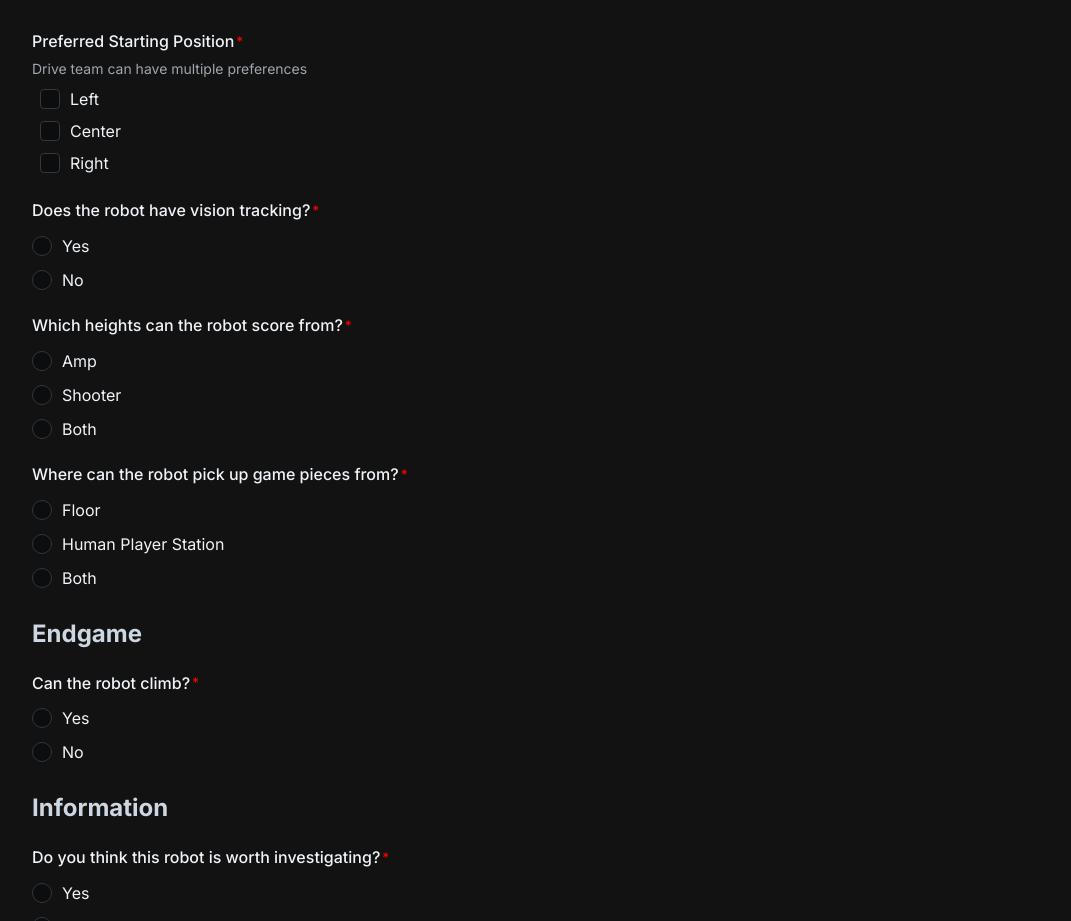
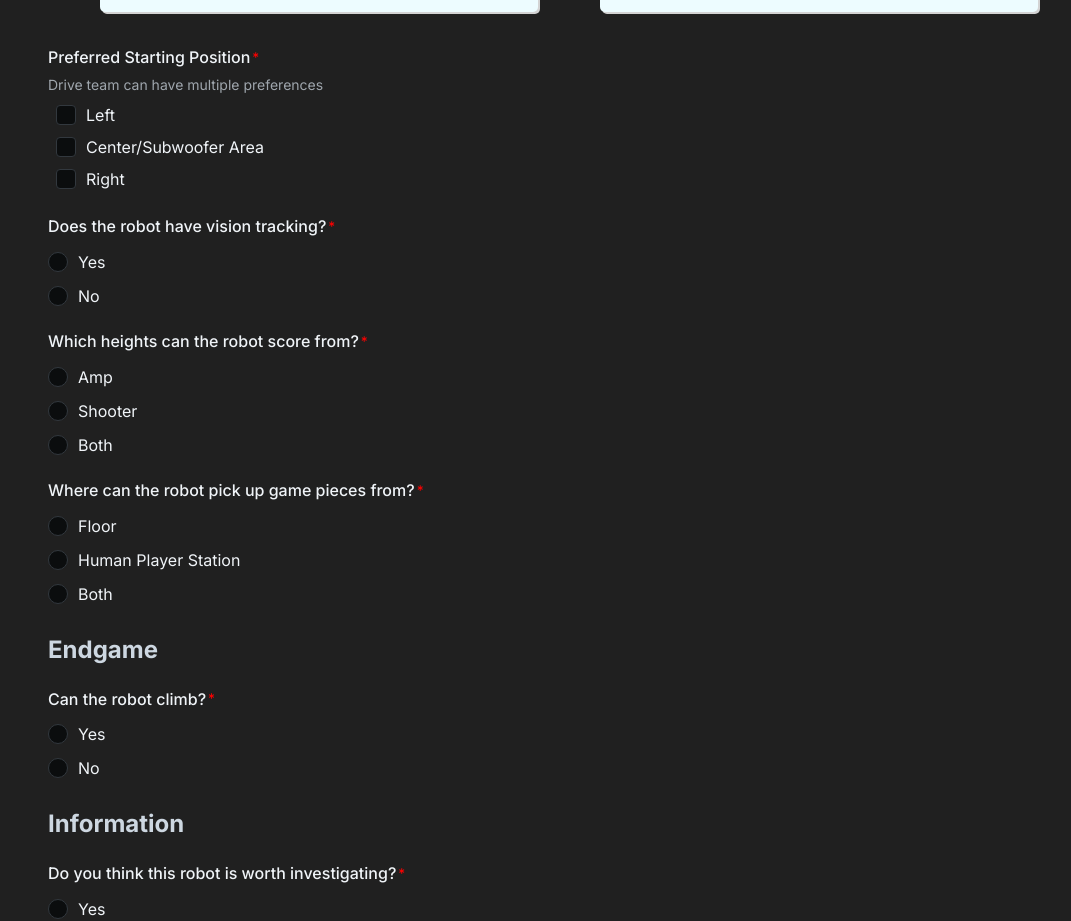
Before and after one commit to arifire21/survey-app-boilerplate, a Next.js app: page /pit-survey in a window 1280 px wide. Shown: the part 910-1831 px from the top of the page, without its empty margins (0-1071 px from the left). Built offline with nearby package versions, Linux system fonts and the light colour scheme.

Commit message:
global styling, bg color and padding on body

```diff
--- a/app/pit-survey/page.js
+++ b/app/pit-survey/page.js
@@ -293,7 +293,7 @@ export default function PitSurveyPage() {
                 <Checkbox label="Left" value='left' checked={leftChecked} onChange={(e) => {setLeft(e.target.checked), handleCheckbox(e.target.value, e.target.checked)}}/>
               </ListItem>
               <ListItem>
-                <Checkbox label="Center" value='center' checked={centerChecked} onChange={(e) => {setCenter(e.target.checked), handleCheckbox(e.target.value, e.target.checked)}}/>
+                <Checkbox label="Center/Subwoofer Area" value='center' checked={centerChecked} onChange={(e) => {setCenter(e.target.checked), handleCheckbox(e.target.value, e.target.checked)}}/>
               </ListItem>
               <ListItem>
                 <Checkbox label="Right" value='right'  checked={rightChecked} onChange={(e) => {setRight(e.target.checked), handleCheckbox(e.target.value, e.target.checked)}}/>
@@ -386,7 +386,7 @@ export default function PitSurveyPage() {
             minRows={3}
             onChange={(e) => setFeedback(e.target.value)}
             sx={{ width: 500 }}
-            error={feedback.length > 255 ? true : false}
+            error={feedback.length > 255 ? true : false ?? false}
             />
             <FormHelperText>{feedback.length}/255</FormHelperText>
           </div>
--- a/app/theme-registry.jsx
+++ b/app/theme-registry.jsx
@@ -4,6 +4,7 @@ import { useServerInsertedHTML } from 'next/navigation';
 import { CacheProvider } from '@emotion/react';
 import { CssVarsProvider, extendTheme } from '@mui/joy/styles';
 import CssBaseline from '@mui/joy/CssBaseline';
+import GlobalStyles from '@mui/joy/GlobalStyles';
 import React from 'react';
 
 const theme = extendTheme({
@@ -11,7 +12,7 @@ const theme = extendTheme({
     dark: {
       palette: {
         background: {
-          body: '#121212'
+          body: '#202020'
         },
         primary: {
           50: "#dff5fa",
@@ -107,7 +108,14 @@ export default function ThemeRegistry(props) {
     <CacheProvider value={cache}>
       <CssVarsProvider theme={theme} defaultMode="dark">
         <CssBaseline />
-        {children}
+        <GlobalStyles
+          styles={{
+            body: {
+              padding: '1rem'
+            }
+          }}
+          />
+            {children}
       </CssVarsProvider>
     </CacheProvider>
   );
```
